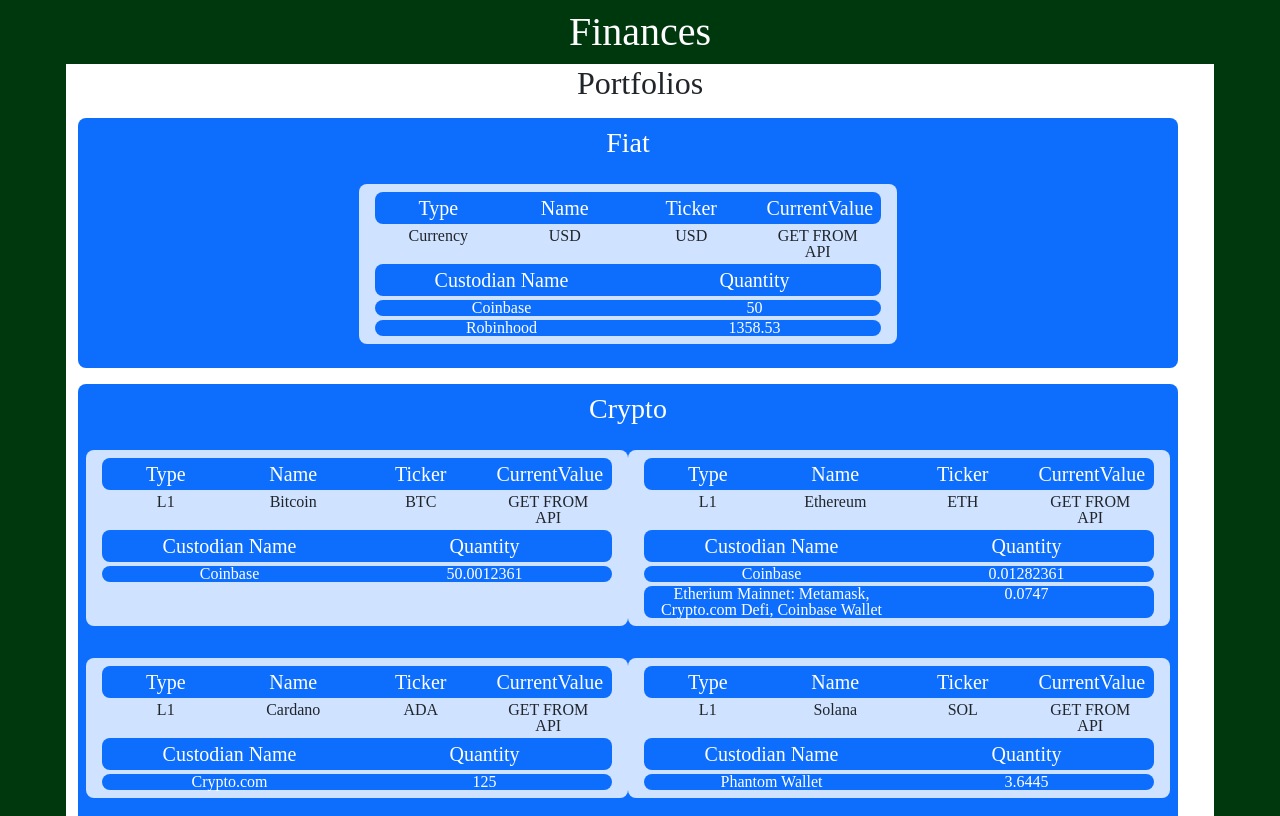
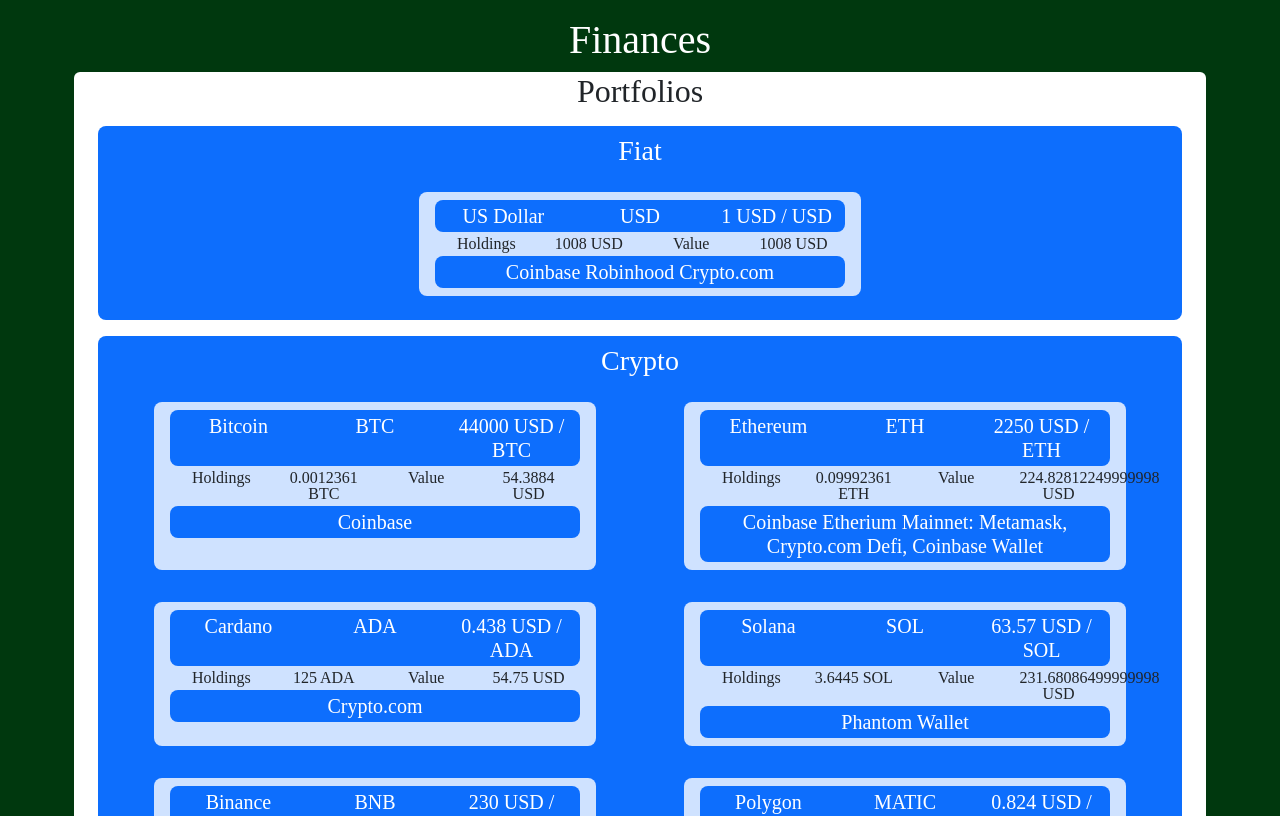
Before and after one commit to kqarlos/finance, a React (Create React App) app in the folder client/: page / in a window 1280 px wide. Shown: the top 816 px of the page. Built offline with nearby package versions, Linux system fonts and the light colour scheme.

Commit message:
updated crypto data

```diff
--- a/client/src/components/Asset/asset.js
+++ b/client/src/components/Asset/asset.js
@@ -10,7 +10,11 @@
         // totalBuyingPrice: asset.transactions.reduce((acc, txn) =>
         //     acc + (txn.qty * txn.pricePerUnit), 0),
         // avgBuyingPrice: 0,
-        displayLocations: true
+        holdings: asset.locations.reduce((acc, loc) =>
+            acc + loc.qty, 0
+        ),
+        assetValue: asset.priceAction[0].price,
+        displayLocations: false
 
     });
 
@@ -35,25 +39,28 @@
 
     return (
 
-        <div className="col-sm-6 bg-primary-subtle py-1 my-3 rounded-3">
+        <div className="col-sm-5 bg-primary-subtle py-1 my-3 rounded-3">
 
             <div className="row m-1 py-1 bg-primary text-white h5 rounded-3">
-                <div className="col-3">Type</div>
-                <div className="col-3">Name</div>
-                <div className="col-3">Ticker</div>
-                <div className="col-3">CurrentValue</div>
+                <div className="col-4">{asset.name}</div>
+                <div className="col-4">{asset.tkr}</div>
+                <div className="col-4">{data.assetValue} USD / {asset.tkr}</div>
+
             </div>
 
             <div className="row m-1">
-                <div className="col-3">{asset.type}</div>
-                <div className="col-3">{asset.name}</div>
-                <div className="col-3">{asset.tkr}</div>
-                <div className="col-3">GET FROM API</div>
+                <div className="col-3">Holdings</div>
+                <div className="col-3">{data.holdings} {asset.tkr}</div>
+                <div className="col-3">Value</div>
+                <div className="col-3">{data.holdings * data.assetValue} USD</div>
             </div>
 
-            <div className="row m-1 py-1 bg-primary text-white h5 rounded-3" onClick={toggleTxn}>
-                <div className="col-6">Custodian Name</div>
-                <div className="col-6">Quantity</div>
+            <div className="row justify-content-around m-1 py-1 bg-primary text-white h5 rounded-3" onClick={toggleTxn}>
+                <div className="col-12">
+                    {asset.locations.reduce((acc, loc) =>
+                        acc + " " + loc.name, ""
+                    )}
+                </div>
             </div>
 
             {data.displayLocations ?
--- a/client/src/components/Portfolio/portfolio.js
+++ b/client/src/components/Portfolio/portfolio.js
@@ -15,7 +15,7 @@
                     );
                 })}
             </div>
-            <div className="row justify-content-between bg-primary p-2 my-2 rounded-3">
+            <div className="row justify-content-around bg-primary py-2 my-2 rounded-3">
                 <div className="text-white h3">Crypto</div>
                 {portfolio.crypto.map((n, i) => {
                     return (
--- a/client/src/pages/Homepage.js
+++ b/client/src/pages/Homepage.js
@@ -8,11 +8,11 @@
 
     return (
         <>
-            <div className='container p-2'>
+            <div className='container p-3'>
 
                 <div className='h1 text-white'>Finances</div>
 
-                <div className='row px-4 bg-white'>
+                <div className='row justify-content-around px-4 bg-white rounded'>
 
 
                     <div className='h2'>Portfolios</div>
--- a/client/src/utils/data.json
+++ b/client/src/utils/data.json
@@ -4,7 +4,7 @@
         "fiat": [
             {
                 "type": "Currency",
-                "name": "USD",
+                "name": "US Dollar",
                 "tkr": "USD",
                 "locations": [
                     {
@@ -13,7 +13,18 @@
                     },
                     {
                         "name": "Robinhood",
-                        "qty": 1358.53
+                        "qty": 958
+                    },
+                    {
+                        "name": "Crypto.com",
+                        "qty": 0
+                    }
+                ],
+                "priceAction": [
+                    {
+                        "date": "12/7/2023",
+                        "price": 1,
+                        "action": ""
                     }
                 ],
                 "transactions": [],
@@ -28,7 +39,14 @@
                 "locations": [
                     {
                         "name": "Coinbase",
-                        "qty": 50.00123610
+                        "qty": 0.00123610
+                    }
+                ],
+                "priceAction": [
+                    {
+                        "date": "12/7/2023",
+                        "price": 44000,
+                        "action": ""
                     }
                 ],
                 "transactions": [],
@@ -45,7 +63,14 @@
                     },
                     {
                         "name": "Etherium Mainnet: Metamask, Crypto.com Defi, Coinbase Wallet",
-                        "qty": 0.0747
+                        "qty": 0.0871
+                    }
+                ],
+                "priceAction": [
+                    {
+                        "date": "12/7/2023",
+                        "price": 2250,
+                        "action": ""
                     }
                 ],
                 "transactions": [],
@@ -61,6 +86,13 @@
                         "qty": 125
                     }
                 ],
+                "priceAction": [
+                    {
+                        "date": "12/7/2023",
+                        "price": 0.438,
+                        "action": ""
+                    }
+                ],
                 "transactions": [],
                 "notes": ""
             },
@@ -72,6 +104,13 @@
                     {
                         "name": "Phantom Wallet",
                         "qty": 3.6445
+                    }
+                ],
+                "priceAction": [
+                    {
+                        "date": "12/7/2023",
+                        "price": 63.57,
+                        "action": ""
                     }
                 ],
                 "transactions": [],
@@ -87,6 +126,13 @@
                         "qty": 0.0671
                     }
                 ],
+                "priceAction": [
+                    {
+                        "date": "12/7/2023",
+                        "price": 230,
+                        "action": ""
+                    }
+                ],
                 "transactions": [],
                 "notes": ""
             },
@@ -98,6 +144,13 @@
                     {
                         "name": "Crypto.com",
                         "qty": 280
+                    }
+                ],
+                "priceAction": [
+                    {
+                        "date": "12/7/2023",
+                        "price": 0.824,
+                        "action": ""
                     }
                 ],
                 "transactions": [],
@@ -113,6 +166,13 @@
                         "qty": 7.45
                     }
                 ],
+                "priceAction": [
+                    {
+                        "date": "12/7/2023",
+                        "price": 1.4,
+                        "action": ""
+                    }
+                ],
                 "transactions": [],
                 "notes": ""
             },
@@ -124,6 +184,13 @@
                     {
                         "name": "Etherium Mainnet: Metamask",
                         "qty": 386.28
+                    }
+                ],
+                "priceAction": [
+                    {
+                        "date": "12/7/2023",
+                        "price": 0.188,
+                        "action": ""
                     }
                 ],
                 "transactions": [],
@@ -139,17 +206,31 @@
                         "qty": 886.655794
                     }
                 ],
+                "priceAction": [
+                    {
+                        "date": "12/7/2023",
+                        "price": 0.006402,
+                        "action": ""
+                    }
+                ],
                 "transactions": [],
                 "notes": ""
             },
             {
                 "type": "Gaming",
-                "name": "Charged Particles",
+                "name": "Charged Particles???",
                 "tkr": "IONX",
                 "locations": [
                     {
                         "name": "Etherium Mainnet: Metamask",
                         "qty": 395.58
+                    }
+                ],
+                "priceAction": [
+                    {
+                        "date": "12/7/2023",
+                        "price": 0.0351,
+                        "action": ""
                     }
                 ],
                 "transactions": [],
@@ -162,7 +243,14 @@
                 "locations": [
                     {
                         "name": "Polygon Mainnet: Metamask",
-                        "qty": 17.93
+                        "qty": 17.9346
+                    }
+                ],
+                "priceAction": [
+                    {
+                        "date": "12/7/2023",
+                        "price": 6.78,
+                        "action": ""
                     }
                 ],
                 "transactions": [],
@@ -175,7 +263,14 @@
                 "locations": [
                     {
                         "name": "Binance Smart Chain Mainnet: Metamask",
-                        "qty": 157.0194
+                        "qty": 157.177
+                    }
+                ],
+                "priceAction": [
+                    {
+                        "date": "12/7/2023",
+                        "price": 0.02313,
+                        "action": ""
                     }
                 ],
                 "transactions": [],
@@ -189,6 +284,13 @@
                     {
                         "name": "Binance Smart Chain Mainnet: Metamask",
                         "qty": 4351.938
+                    }
+                ],
+                "priceAction": [
+                    {
+                        "date": "12/7/2023",
+                        "price": 0.0001339,
+                        "action": ""
                     }
                 ],
                 "transactions": [],
@@ -205,7 +307,14 @@
                     },
                     {
                         "name": "Kucoin",
-                        "qty": 125.93
+                        "qty": 148
+                    }
+                ],
+                "priceAction": [
+                    {
+                        "date": "12/7/2023",
+                        "price": 1,
+                        "action": ""
                     }
                 ],
                 "transactions": [],
@@ -213,7 +322,7 @@
             },
             {
                 "type": "Defi",
-                "name": "Crypto.com",
+                "name": "CRONOS",
                 "tkr": "CRO",
                 "locations": [
                     {
@@ -221,17 +330,11 @@
                         "qty": 9.73
                     }
                 ],
-                "transactions": [],
-                "notes": ""
-            },
-            {
-                "type": "Long",
-                "name": "BTC3L",
-                "tkr": "BTC3L",
-                "locations": [
+                "priceAction": [
                     {
-                        "name": "KuCoin",
-                        "qty": 0
+                        "date": "12/7/2023",
+                        "price": 0.0933,
+                        "action": ""
                     }
                 ],
                 "transactions": [],
@@ -244,7 +347,14 @@
                 "locations": [
                     {
                         "name": "KuCoin",
-                        "qty": 8767.150268
+                        "qty": 7790.20
+                    }
+                ],
+                "priceAction": [
+                    {
+                        "date": "12/7/2023",
+                        "price": 0.0216,
+                        "action": ""
                     }
                 ],
                 "transactions": [],
@@ -260,6 +370,13 @@
                         "qty": 1749052.1192
                     }
                 ],
+                "priceAction": [
+                    {
+                        "date": "12/7/2023",
+                        "price": 0.00007593,
+                        "action": ""
+                    }
+                ],
                 "transactions": [],
                 "notes": ""
             },
@@ -270,7 +387,14 @@
                 "locations": [
                     {
                         "name": "KuCoin",
-                        "qty": 2.42872218
+                        "qty": 2.421
+                    }
+                ],
+                "priceAction": [
+                    {
+                        "date": "12/7/2023",
+                        "price": 9.28,
+                        "action": ""
                     }
                 ],
                 "transactions": [],
```
